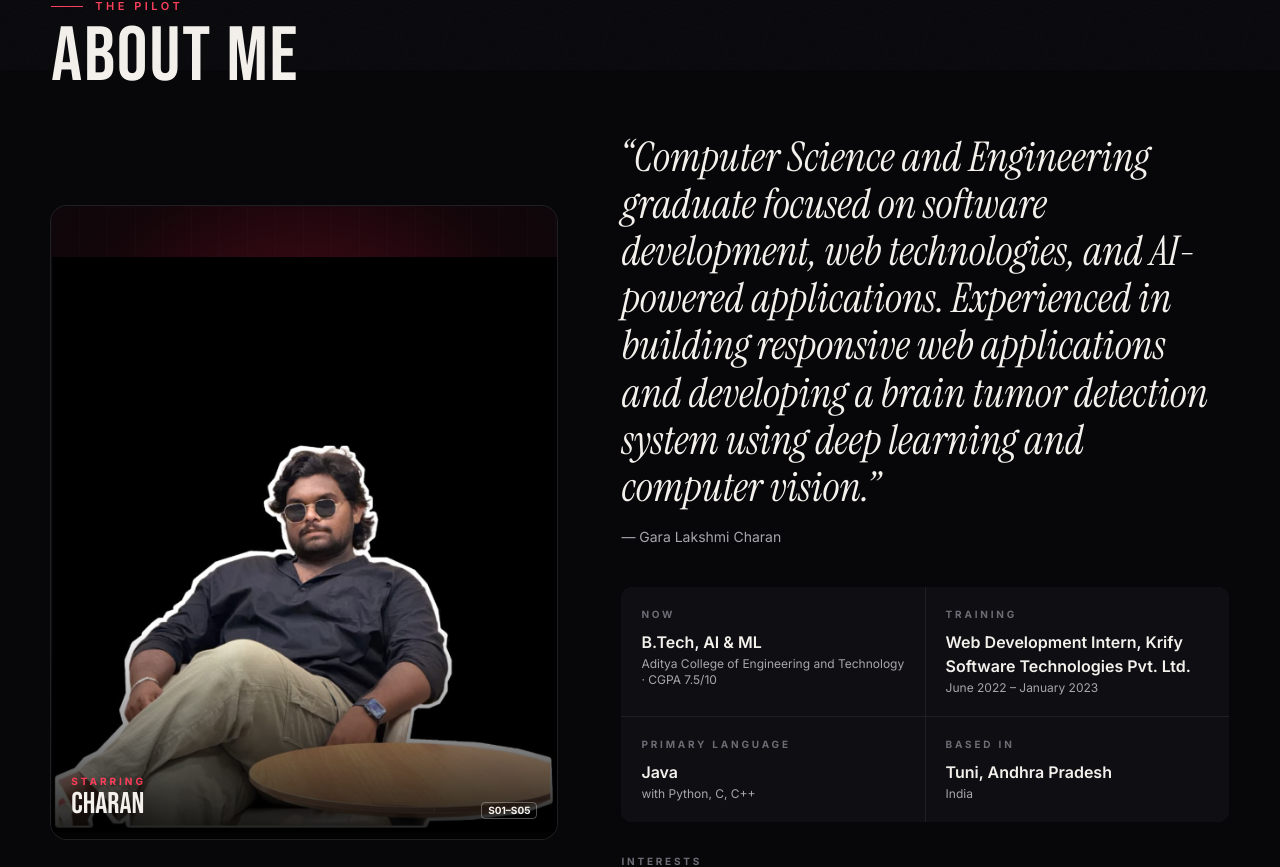
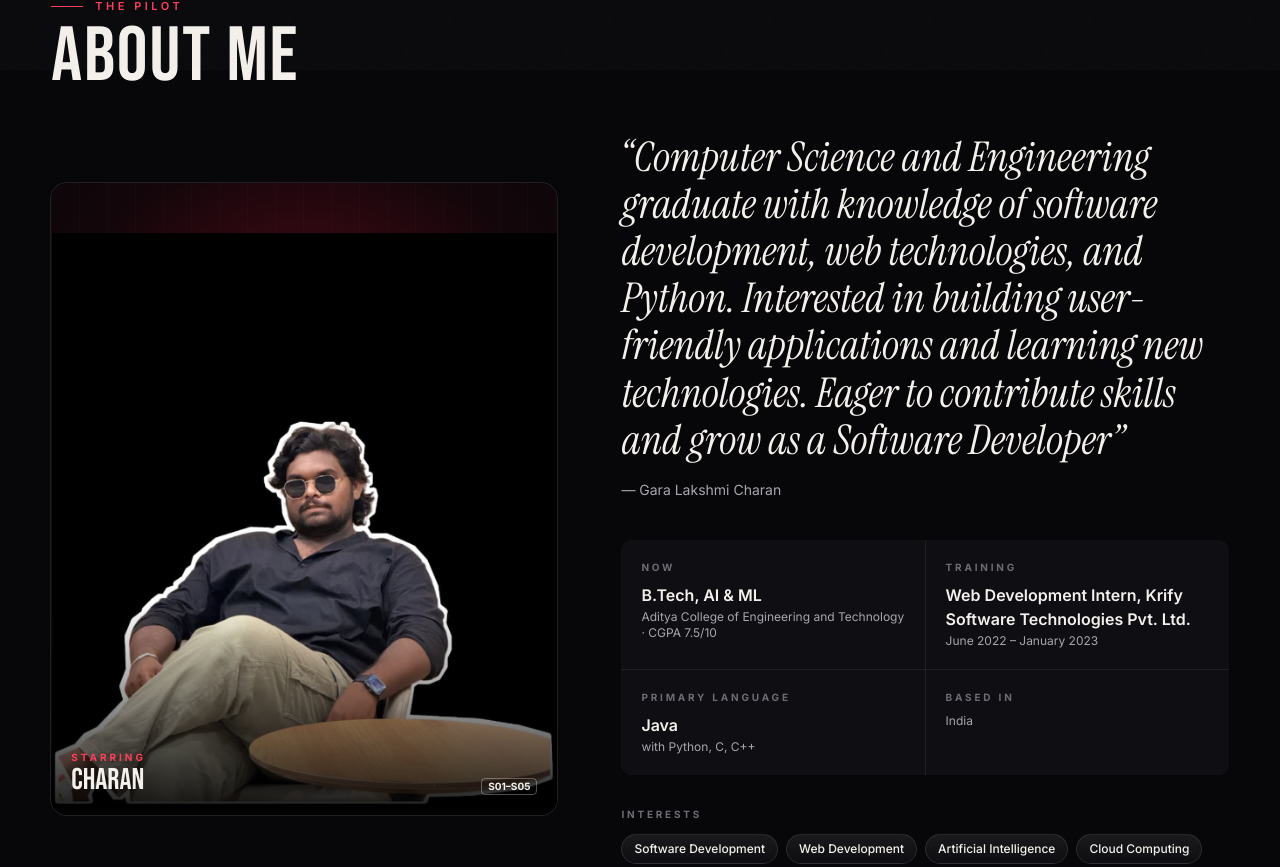
Before and after one commit to charangara03/charanportfolio, a React (Vite) app: page / in a window 1280 px wide. Shown: the part 1157-2024 px from the top of the page. Built offline with nearby package versions, Linux system fonts and the light colour scheme.

Commit message:
Update portfolio.ts

```diff
--- a/src/data/portfolio.ts
+++ b/src/data/portfolio.ts
@@ -19,8 +19,7 @@ export const profile = {
   role: 'Software Developer',
   tagline: ['Software Developer', 'Full-Stack Developer', 'AI Enthusiast'],
   intro:
-    'Computer Science and Engineering graduate focused on software development, web technologies, and AI-powered applications. Experienced in building responsive web applications and developing a brain tumor detection system using deep learning and computer vision.',
-  location: 'Tuni, Andhra Pradesh',
+  'Computer Science and Engineering graduate with knowledge of software development, web technologies, and Python. Interested in building user-friendly applications and learning new technologies. Eager to contribute skills and grow as a Software Developer',
   email: 'charangara173@gmail.com',
   phone: '+91 8074598359',
   links: {
```
